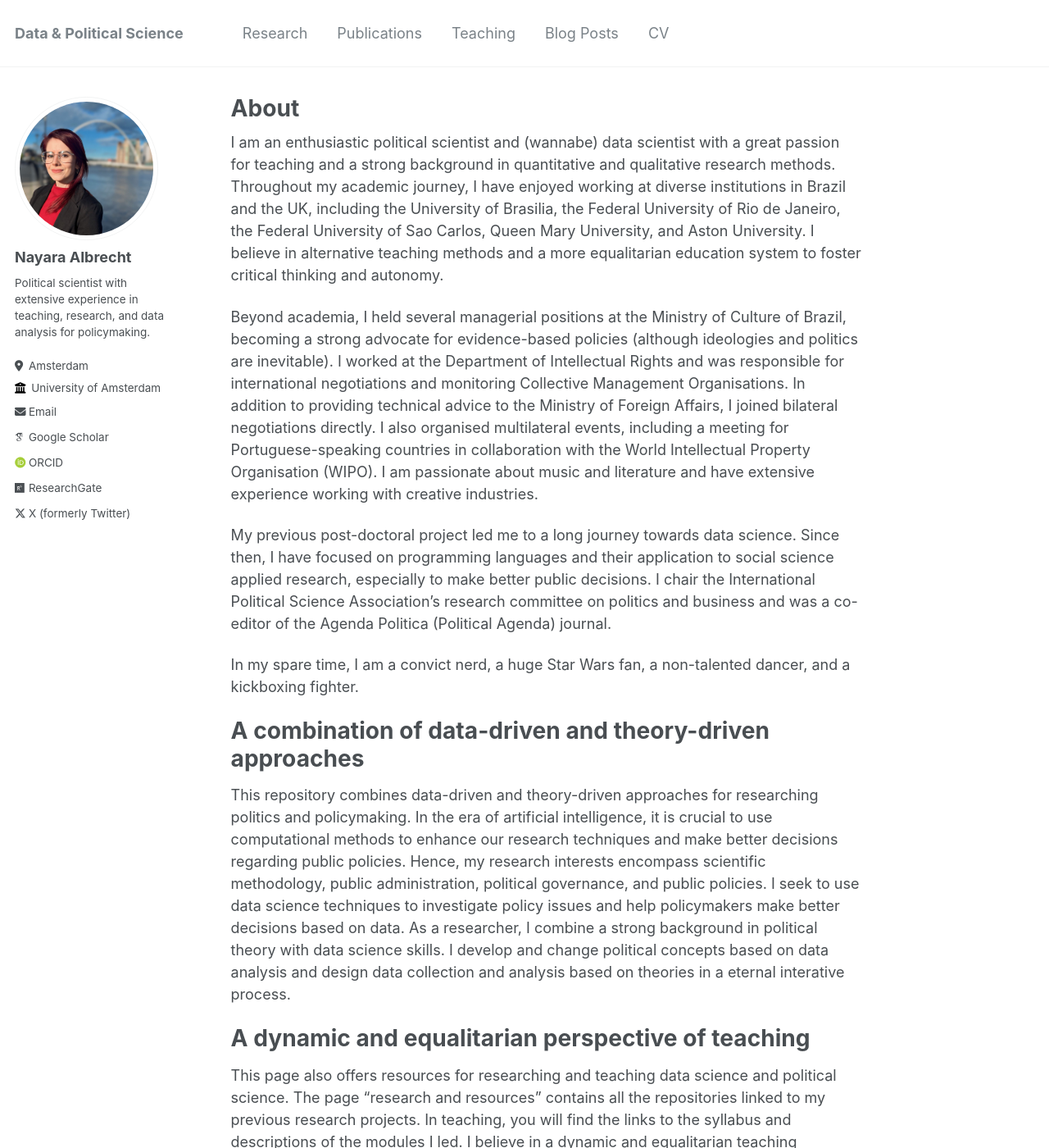
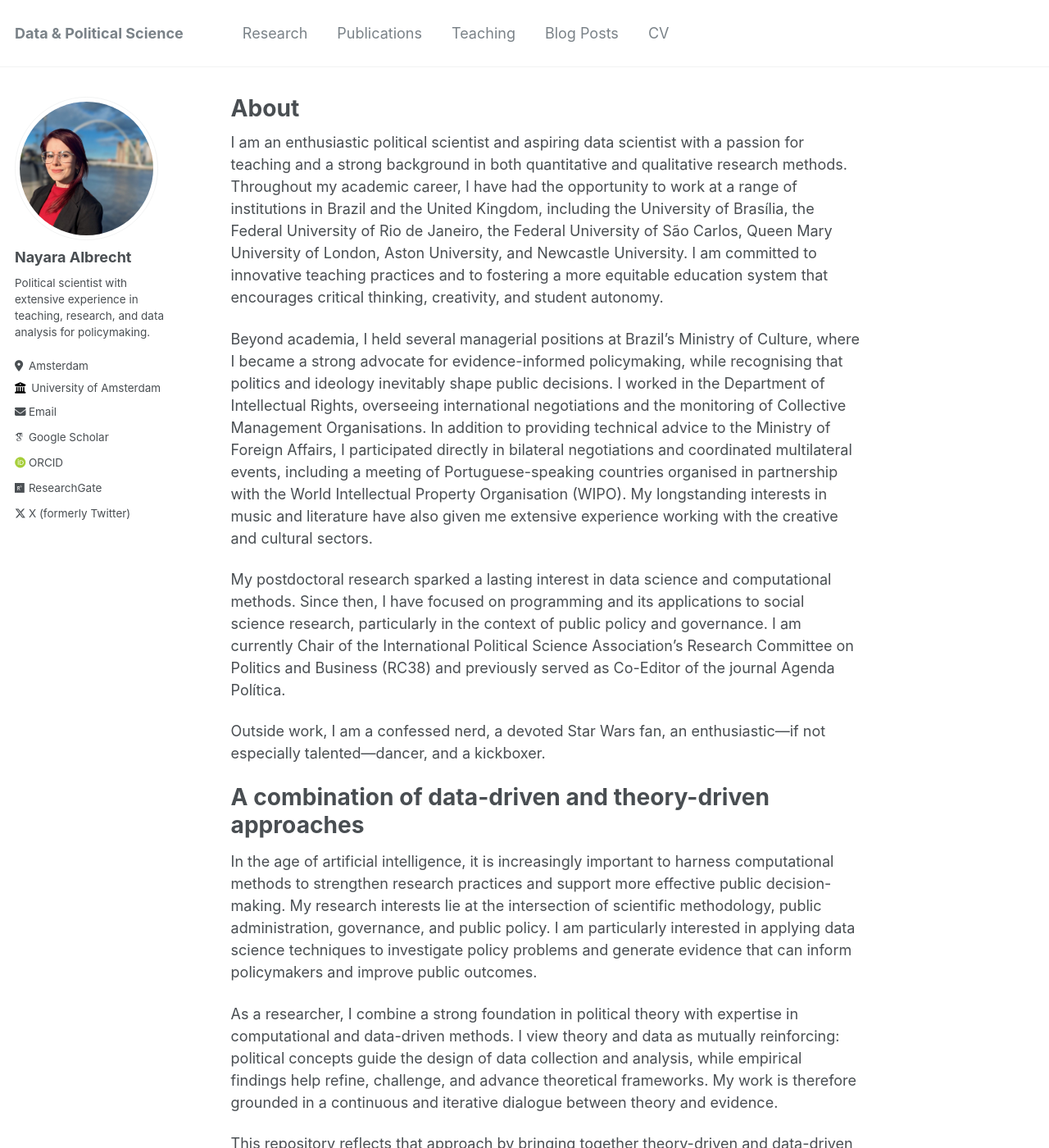
Before and after one commit to nayalbrecht/nayalbrecht.github.io, a Jekyll site: the page built from _pages/about.md, in a window 1280 px wide and 1400 px high. Shown: the whole window at 82% size. Built offline with Jekyll 4.4.1, drawn with Linux system fonts in a browser that asks for light colours; some web fonts are replaced; a file with an impossible date is left out; some of the changed text lies outside the part shown.

Commit message:
Update about.md

```diff
--- a/_pages/about.md
+++ b/_pages/about.md
@@ -7,23 +7,35 @@ redirect_from:
   - /about.html
 ---
 
-I am an enthusiastic political scientist and (wannabe) data scientist with a great passion for teaching and a strong background in quantitative and qualitative research methods. Throughout my academic journey, I have enjoyed working at diverse institutions in Brazil and the UK, including the University of Brasilia, the Federal University of Rio de Janeiro, the Federal University of Sao Carlos, Queen Mary University, and Aston University. I believe in alternative teaching methods and a more equalitarian education system to foster critical thinking and autonomy.
+I am an enthusiastic political scientist and aspiring data scientist with a passion for teaching and a strong background in both quantitative and qualitative research methods. Throughout my academic career, I have had the opportunity to work at a range of institutions in Brazil and the United Kingdom, including the University of Brasília, the Federal University of Rio de Janeiro, the Federal University of São Carlos, Queen Mary University of London, Aston University, and Newcastle University. I am committed to innovative teaching practices and to fostering a more equitable education system that encourages critical thinking, creativity, and student autonomy.
 
-Beyond academia, I held several managerial positions at the Ministry of Culture of Brazil, becoming a strong advocate for evidence-based policies (although ideologies and politics are inevitable). I worked at the Department of Intellectual Rights and was responsible for international negotiations and monitoring Collective Management Organisations. In addition to providing technical advice to the Ministry of Foreign Affairs, I joined bilateral negotiations directly. I also organised multilateral events, including a meeting for Portuguese-speaking countries in collaboration with the World Intellectual Property Organisation (WIPO). I am passionate about music and literature and have extensive experience working with creative industries.
+Beyond academia, I held several managerial positions at Brazil's Ministry of Culture, where I became a strong advocate for evidence-informed policymaking, while recognising that politics and ideology inevitably shape public decisions. I worked in the Department of Intellectual Rights, overseeing international negotiations and the monitoring of Collective Management Organisations. In addition to providing technical advice to the Ministry of Foreign Affairs, I participated directly in bilateral negotiations and coordinated multilateral events, including a meeting of Portuguese-speaking countries organised in partnership with the World Intellectual Property Organisation (WIPO). My longstanding interests in music and literature have also given me extensive experience working with the creative and cultural sectors.
 
-My previous post-doctoral project led me to a long journey towards data science. Since then, I have focused on programming languages and their application to social science applied research, especially to make better public decisions. I chair the International Political Science Association's research committee on politics and business and was a co-editor of the Agenda Politica (Political Agenda) journal.
+My postdoctoral research sparked a lasting interest in data science and computational methods. Since then, I have focused on programming and its applications to social science research, particularly in the context of public policy and governance. I am currently Chair of the International Political Science Association's Research Committee on Politics and Business (RC38) and previously served as Co-Editor of the journal Agenda Política.
 
-In my spare time, I am a convict nerd, a huge Star Wars fan, a non-talented dancer, and a kickboxing fighter.
+Outside work, I am a confessed nerd, a devoted Star Wars fan, an enthusiastic—if not especially talented—dancer, and a kickboxer.
 
 
 A combination of data-driven and theory-driven approaches
 ======
-This repository combines data-driven and theory-driven approaches for researching politics and policymaking. In the era of artificial intelligence, it is crucial to use computational methods to enhance our research techniques and make better decisions regarding public policies. Hence, my research interests encompass scientific methodology, public administration, political governance, and public policies. I seek to use data science techniques to investigate policy issues and help policymakers make better decisions based on data. As a researcher, I combine a strong background in political theory with data science skills. I develop and change political concepts based on data analysis and design data collection and analysis based on theories in a eternal interative process.
+
+In the age of artificial intelligence, it is increasingly important to harness computational methods to strengthen research practices and support more effective public decision-making. My research interests lie at the intersection of scientific methodology, public administration, governance, and public policy. I am particularly interested in applying data science techniques to investigate policy problems and generate evidence that can inform policymakers and improve public outcomes.
+
+As a researcher, I combine a strong foundation in political theory with expertise in computational and data-driven methods. I view theory and data as mutually reinforcing: political concepts guide the design of data collection and analysis, while empirical findings help refine, challenge, and advance theoretical frameworks. My work is therefore grounded in a continuous and iterative dialogue between theory and evidence.
+
+This repository reflects that approach by bringing together theory-driven and data-driven perspectives for the study of politics, governance, and public policymaking.
+
 
 A dynamic and equalitarian perspective of teaching
 ======
-This page also offers resources for researching and teaching data science and political science. The page "research and resources" contains all the repositories linked to my previous research projects. In teaching, you will find the links to the syllabus and descriptions of the modules I led. I believe in a dynamic and equalitarian teaching perspective, where students have the autonomy to develop critical thinking. I do not believe in strong social hierarchies. My role as a lecturer is similar to that of a facilitator. My teaching methodology includes practical and interactive exercises combining political science with my students' hobbies, e.g. political analysis of TV shows and pop culture. I am also able to use different media. I always support my students in their endeavours.
 
+believe in a dynamic and egalitarian approach to teaching, one that empowers students to develop autonomy, confidence, and critical thinking skills. Rather than reproducing rigid hierarchies in the classroom, I see education as a collaborative process in which students actively participate in the construction of knowledge.
+
+My teaching philosophy is inspired by Paulo Freire's critical pedagogy, active learning approaches, and gamification. I view my role as that of a facilitator who creates opportunities for students to engage, question, experiment, and learn from one another. To achieve this, I incorporate practical and interactive activities that connect political science concepts to students' everyday interests and experiences, including the analysis of television series, films, video games, and other forms of popular culture. I also make extensive use of different media and digital tools to create engaging and inclusive learning environments.
+
+Supporting students in their academic and professional development is one of the most rewarding aspects of my work, and I strive to create a classroom atmosphere that encourages curiosity, creativity, and intellectual independence.
+
+This website also serves as a hub for resources on political science, public policy, and data science. The "Research and Resources" section contains repositories, datasets, code, and materials related to my research projects. In the "Teaching" section, you will find course syllabi, module descriptions, teaching materials, and other resources developed throughout my academic career.
 
 
 
```
